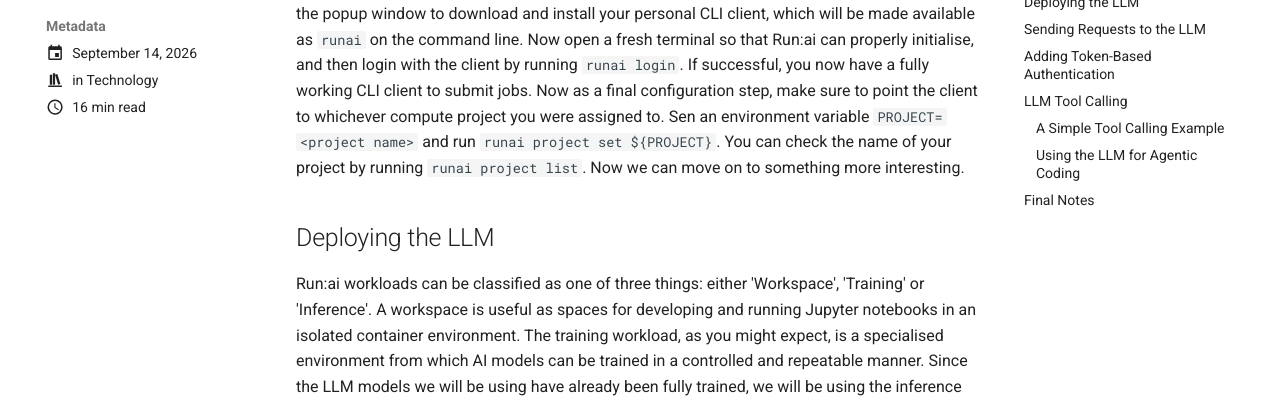
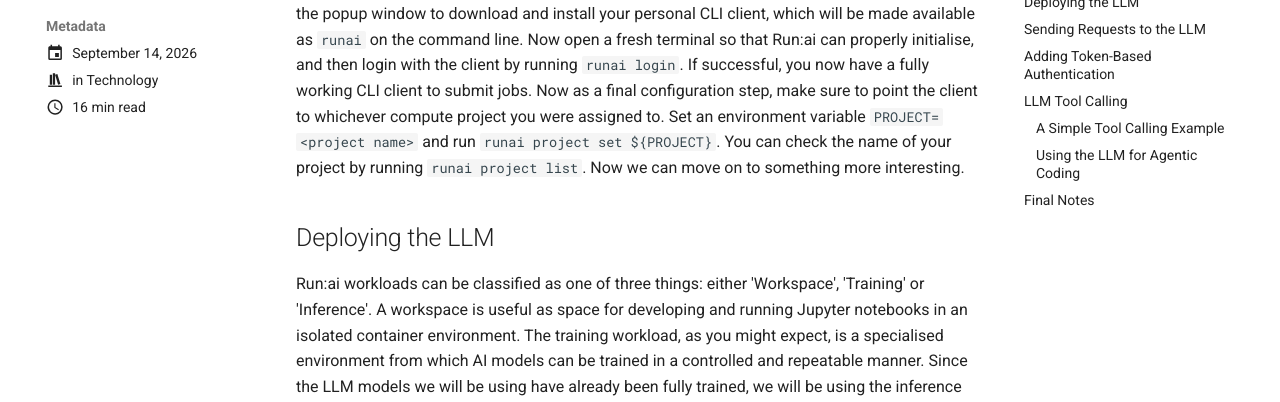
Before and after one commit to ImperialCollegeLondon/RSEBlog, an MkDocs documentation site: the page built from docs/posts/20260914_deploy_llm.md, in a window 1280 px wide and 900 px high, scrolled down 1307 px. Shown: the part 205-607 px from the top of the window. Built offline with MkDocs 1.6.1 and Material for MkDocs 9.7.7, drawn with Linux system fonts in a browser that asks for light colours; comment, search, counter and statistics services are not loaded; some of the changed text lies outside the part shown.

Commit message:
typo fixes from @dc2917
Co-authored-by: Dan Cummins <45606273+dc2917@users.noreply.github.com>

```diff
--- a/docs/posts/20260914_deploy_llm.md
+++ b/docs/posts/20260914_deploy_llm.md
@@ -30,11 +30,11 @@
 
 HX3 uses Nvidia's Run:ai platform to submit and manage AI compute workloads. Run:ai has two interfaces: the web interface discussed already, which you can connect to by following the link above, and the Command Line Interface (CLI), which we will be using throughout the bulk of this guide. Before that, though, take a second to familiarise yourself with the web interface. From the landing page, you will see a page describing your submitted workloads, along with controls for starting, managing and deleting them. Deleted workloads may be accessed and restarted by following the 'Deleted workloads' on the navigation panel on the left. User settings, including API token generation, is accessed by clicking on your profile avatar in the top right of the page.
 
-Since we will be using the CLI client, click the question mark icon in the top right of the page, near to your avatar icon, and click `Researcher Command Line Interface`. Follow the instructions on the popup window to download and install your personal CLI client, which will be made available as `runai` on the command line. Now open a fresh terminal so that Run:ai can properly initialise, and then login with the client by running `runai login`. If successful, you now have a fully working CLI client to submit jobs. Now as a final configuration step, make sure to point the client to whichever compute project you were assigned to. Sen an environment variable `PROJECT=<project name>` and run `runai project set ${PROJECT}`. You can check the name of your project by running `runai project list`. Now we can move on to something more interesting.
+Since we will be using the CLI client, click the question mark icon in the top right of the page, near to your avatar icon, and click `Researcher Command Line Interface`. Follow the instructions on the popup window to download and install your personal CLI client, which will be made available as `runai` on the command line. Now open a fresh terminal so that Run:ai can properly initialise, and then login with the client by running `runai login`. If successful, you now have a fully working CLI client to submit jobs. Now as a final configuration step, make sure to point the client to whichever compute project you were assigned to. Set an environment variable `PROJECT=<project name>` and run `runai project set ${PROJECT}`. You can check the name of your project by running `runai project list`. Now we can move on to something more interesting.
 
 ## Deploying the LLM
 
-Run:ai workloads can be classified as one of three things: either 'Workspace', 'Training' or 'Inference'. A workspace is useful as spaces for developing and running Jupyter notebooks in an isolated container environment. The training workload, as you might expect, is a specialised environment from which AI models can be trained in a controlled and repeatable manner. Since the LLM models we will be using have already been fully trained, we will be using the inference workload type, used for deploying fully trained AI models and exposing them to users via a web API.
+Run:ai workloads can be classified as one of three things: either 'Workspace', 'Training' or 'Inference'. A workspace is useful as space for developing and running Jupyter notebooks in an isolated container environment. The training workload, as you might expect, is a specialised environment from which AI models can be trained in a controlled and repeatable manner. Since the LLM models we will be using have already been fully trained, we will be using the inference workload type, used for deploying fully trained AI models and exposing them to users via a web API.
 
 Let's begin by listing our submitted workloads with `runai workload list`. If you are part of a department-wide project group, you may see several workloads submitted by others in your group, along with their status. If you have been allocated a fresh project group, the returned list will be empty as we have not submitted anything yet. Let's fix that. Decide a name for the workload and set the environment variable `WORKLOAD` with it. I'll use `WORKLOAD=vllm-smoke`, but you may need to pick another one if this one is already taken. Our next command is as follows:
 
```
